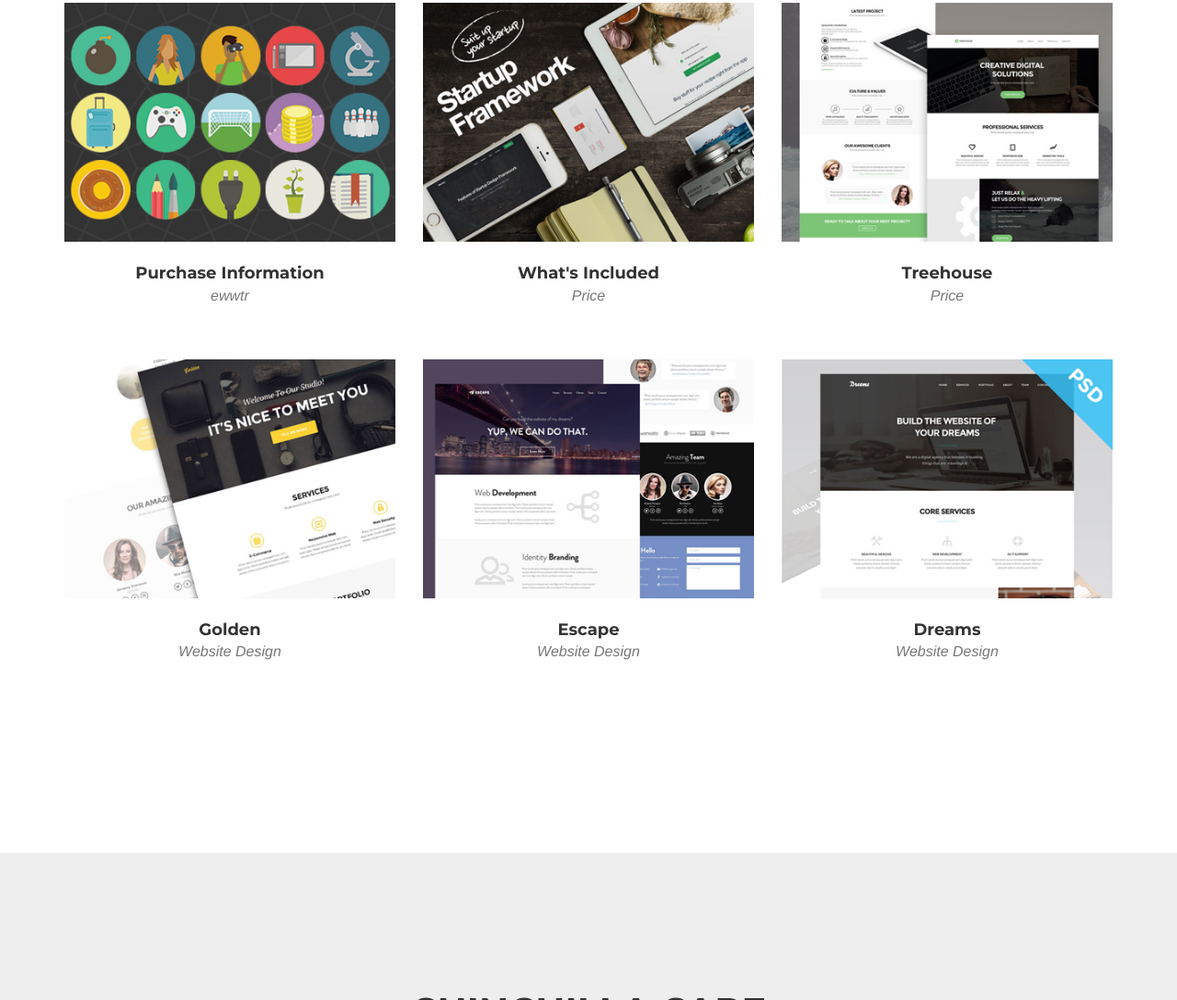
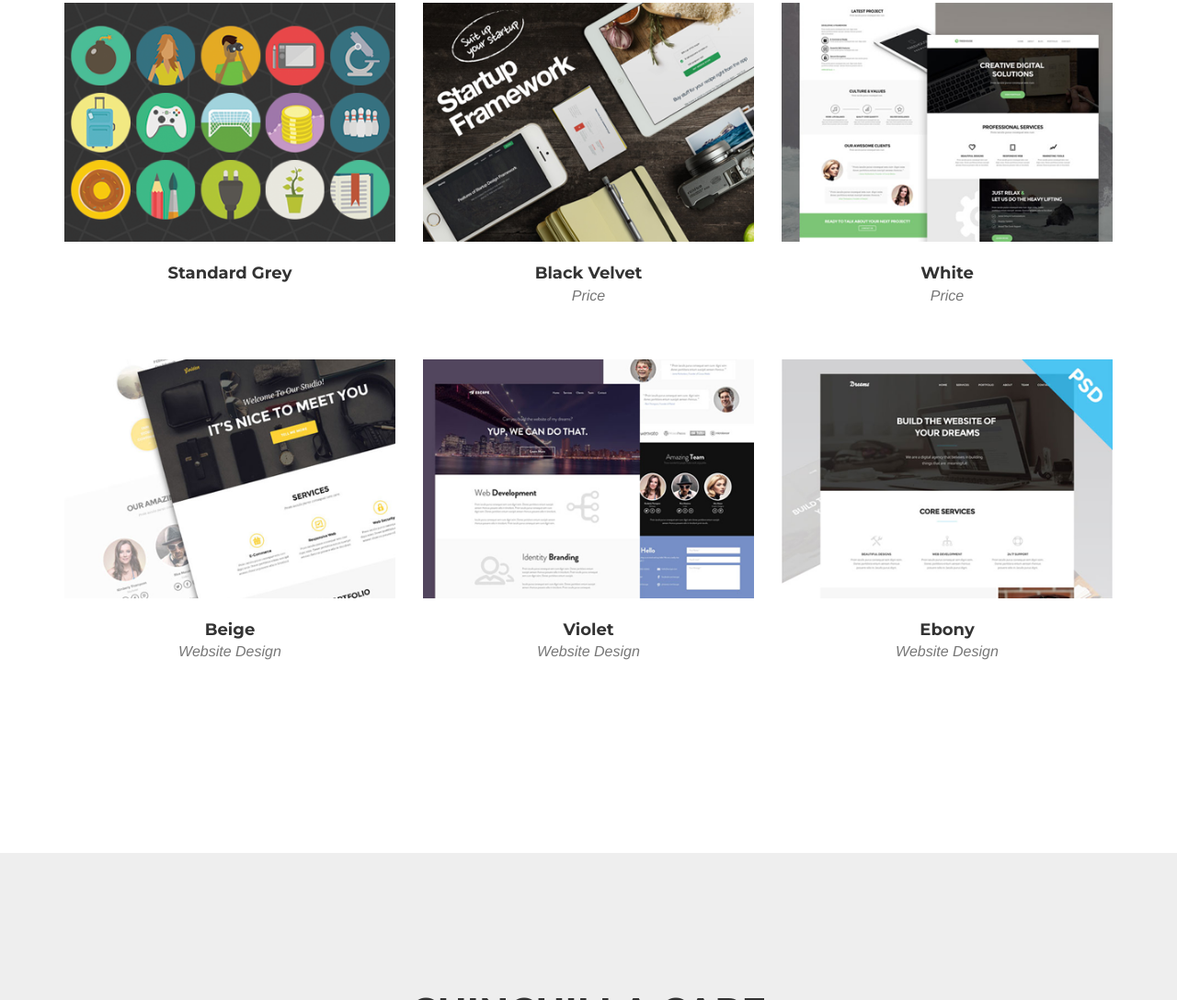
Before and after one commit to jcrwchinchillas/jcrwchinchillas.github.io, a website: page index.html in a window 1280 px wide. Shown: the part 3983-5071 px from the top of the page at 92% size. Drawn offline with nearby package versions, Linux system fonts and the light colour scheme; a web font is replaced by a local one.

Commit message:
Change names for chinchilla section
Add 6 types of chinchillas

```diff
--- a/index.html
+++ b/index.html
@@ -321,8 +321,8 @@
                         <img src="img/portfolio/roundicons.png" class="img-responsive" alt="">
                     </a>
                     <div class="portfolio-caption">
-                        <h4>Purchase Information</h4>
-                        <p class="text-muted">ewwtr</p>
+                        <h4>Standard Grey</h4>
+                        <p class="text-muted"> <!-- subtext --> </p>
                     </div>
                 </div>
                 <div class="col-md-4 col-sm-6 portfolio-item">
@@ -335,7 +335,7 @@
                         <img src="img/portfolio/startup-framework.png" class="img-responsive" alt="">
                     </a>
                     <div class="portfolio-caption">
-                        <h4>What's Included</h4>
+                        <h4>Black Velvet</h4>
                         <p class="text-muted">Price</p>
                     </div>
                 </div>
@@ -349,7 +349,7 @@
                         <img src="img/portfolio/treehouse.png" class="img-responsive" alt="">
                     </a>
                     <div class="portfolio-caption">
-                        <h4>Treehouse</h4>
+                        <h4>White</h4>
                         <p class="text-muted">Price</p>
                     </div>
                 </div>
@@ -363,7 +363,7 @@
                         <img src="img/portfolio/golden.png" class="img-responsive" alt="">
                     </a>
                     <div class="portfolio-caption">
-                        <h4>Golden</h4>
+                        <h4>Beige</h4>
                         <p class="text-muted">Website Design</p>
                     </div>
                 </div>
@@ -377,7 +377,7 @@
                         <img src="img/portfolio/escape.png" class="img-responsive" alt="">
                     </a>
                     <div class="portfolio-caption">
-                        <h4>Escape</h4>
+                        <h4>Violet</h4>
                         <p class="text-muted">Website Design</p>
                     </div>
                 </div>
@@ -391,7 +391,7 @@
                         <img src="img/portfolio/dreams.png" class="img-responsive" alt="">
                     </a>
                     <div class="portfolio-caption">
-                        <h4>Dreams</h4>
+                        <h4>Ebony</h4>
                         <p class="text-muted">Website Design</p>
                     </div>
                 </div>
```
